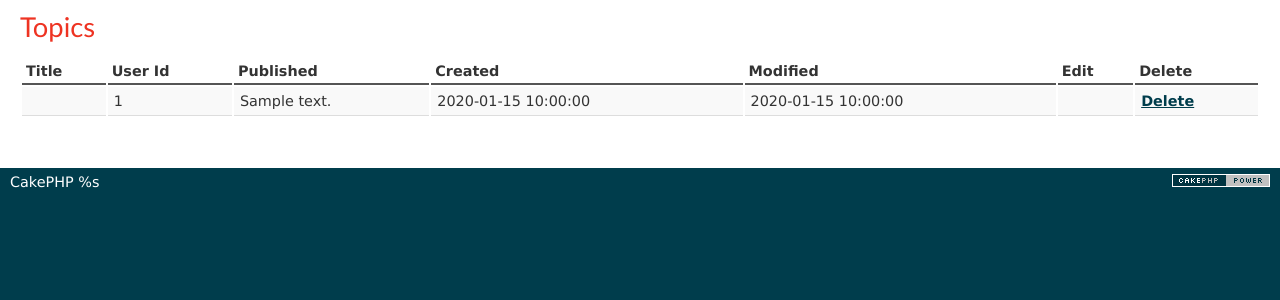
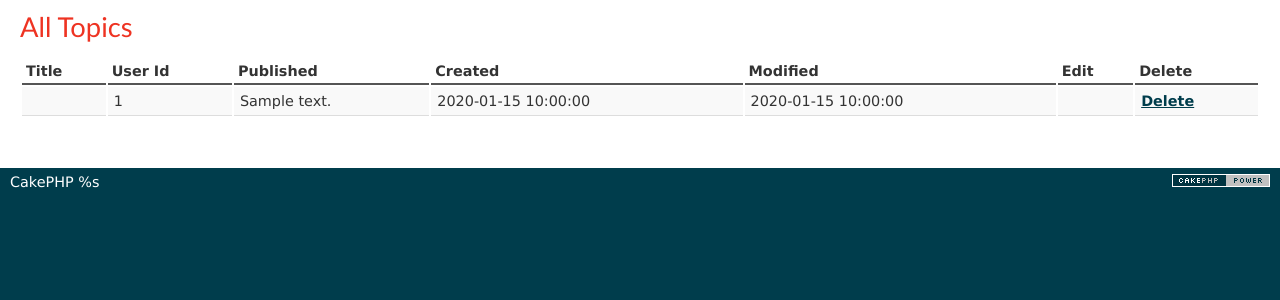
Before and after one commit to davidnho/ck_forum, a CakePHP app: the page made by app/View/Topics/index.ctp in a window 1280 px wide. Shown: the part 47-347 px from the top of the page. Run offline with PHP 8.4 and a stand-in for CakePHP, Linux system fonts and the light colour scheme; the template is opened without the code that fills it: most values are stand-ins (such as "Sample title", 1, 10 or a date in 2020); data that the repository does not hold is empty; some libraries are stand-ins or nearby versions.

Commit message:
commit "All Topics"

```diff
--- a/app/View/Topics/index.ctp
+++ b/app/View/Topics/index.ctp
@@ -1,4 +1,4 @@
-<h2>Topics</h2>
+<h2>All Topics </h2>
 
 <table>
     <tr>
```
